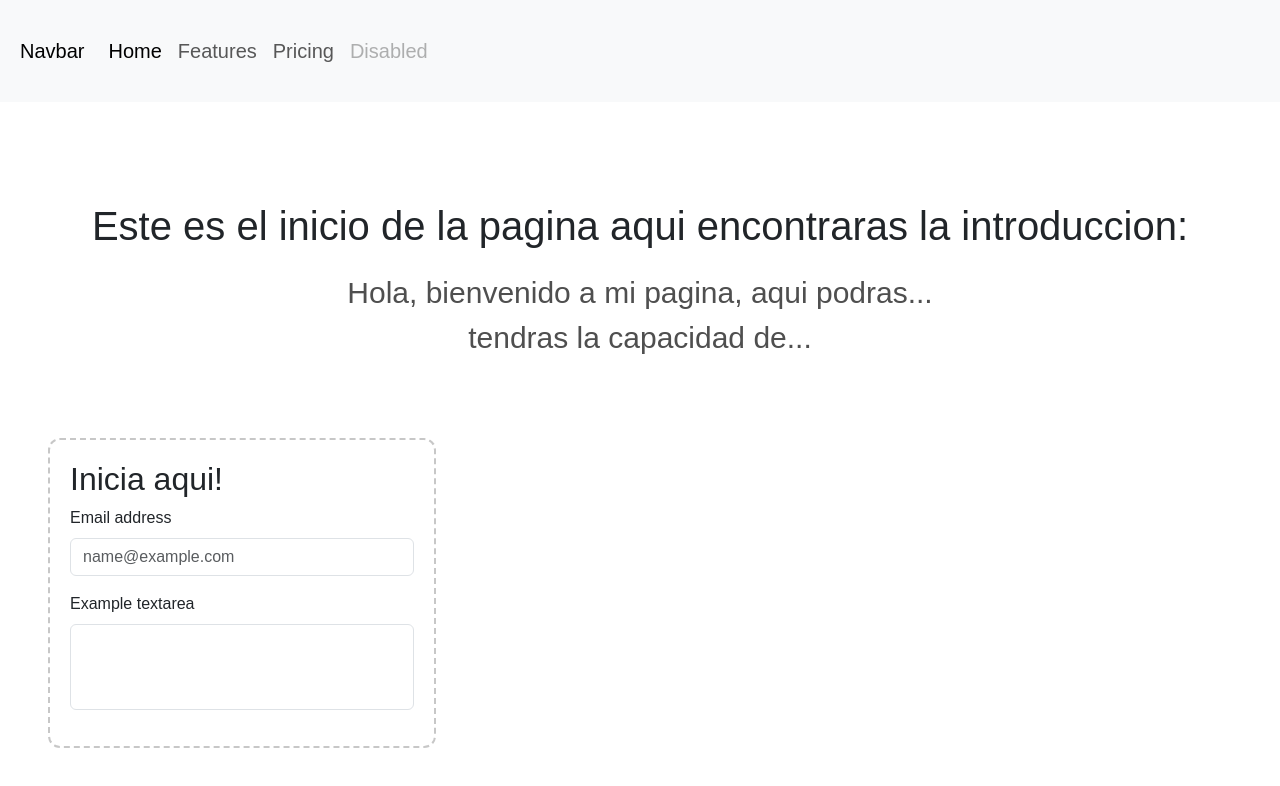
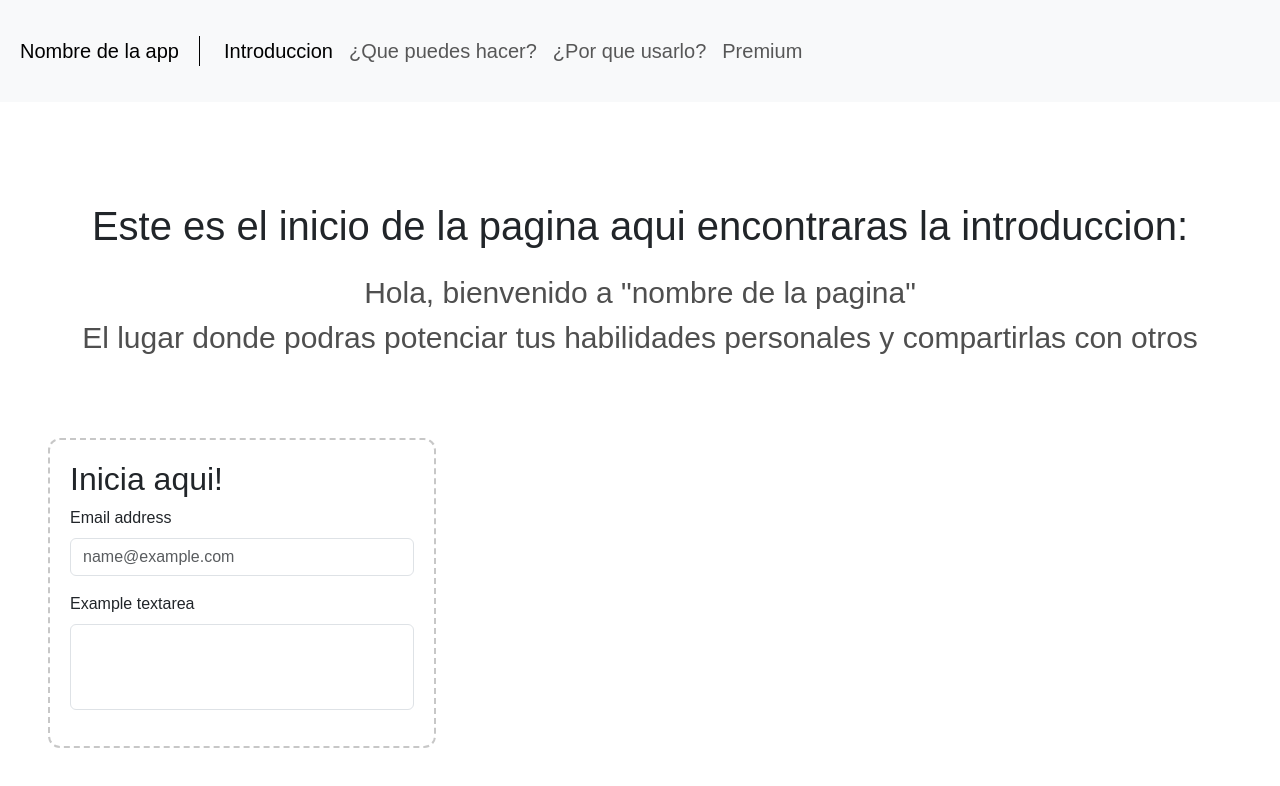
Before and after one commit to LsrkMateo/svelte, a SvelteKit app in the folder svelte-prueba/: page / in a window 1280 px wide. Shown: the top 786 px of the page. Built offline with nearby package versions, Linux system fonts and the light colour scheme.

Commit message:
actualize la barra de navegacion y el texto de introduccion

```diff
--- a/svelte-prueba/src/routes/+layout.svelte
+++ b/svelte-prueba/src/routes/+layout.svelte
@@ -6,7 +6,7 @@
 <main class="navegacion">
 	<nav class="navbar navbar-expand-lg bg-body-tertiary ">
 		<div class="container-fluid">
-			<a class="navbar-brand" href="/">Navbar</a>
+			<a class="navbar-brand nombre" href="/">Nombre de la app</a>
 			<button
 				class="navbar-toggler"
 				type="button"
@@ -21,16 +21,16 @@
 			<div class="collapse navbar-collapse" id="navbarNav">
 				<ul class="navbar-nav">
 					<li class="nav-item">
-						<a class="nav-link active" aria-current="page" href="/">Home</a>
+						<a class="nav-link active introduccion" aria-current="page" href="/">Introduccion</a>
 					</li>
 					<li class="nav-item">
-						<a class="nav-link" href="/">Features</a>
+						<a class="nav-link" href="/"> ¿Que puedes hacer? </a>
 					</li>
 					<li class="nav-item">
-						<a class="nav-link" href="/">Pricing</a>
+						<a class="nav-link" href="/">¿Por que usarlo?</a>
 					</li>
 					<li class="nav-item">
-						<a class="nav-link disabled" href="/">Disabled</a>
+						<a class="nav-link" href="/">Premium</a>
 					</li>
 				</ul>
 			</div>
@@ -45,4 +45,8 @@
 		padding: 20px;
 		font-size: 20px;
 	}
+	.nombre{
+		border-right: 1px solid black;
+		padding: 0 20px 0 0;
+	}
 </style>
--- a/svelte-prueba/src/routes/+page.svelte
+++ b/svelte-prueba/src/routes/+page.svelte
@@ -1,6 +1,6 @@
 <main class="contenedor">
 	<h1>Este es el inicio de la pagina aqui encontraras la introduccion:</h1>
-	<p>Hola, bienvenido a mi pagina, aqui podras... <br /> tendras la capacidad de...</p>
+	<p>Hola, bienvenido a "nombre de la pagina" <br /> El lugar donde podras potenciar tus habilidades personales y compartirlas con otros</p>
 
 	<div class="contenedor-input">
 		<h2>Inicia aqui!</h2>
```
